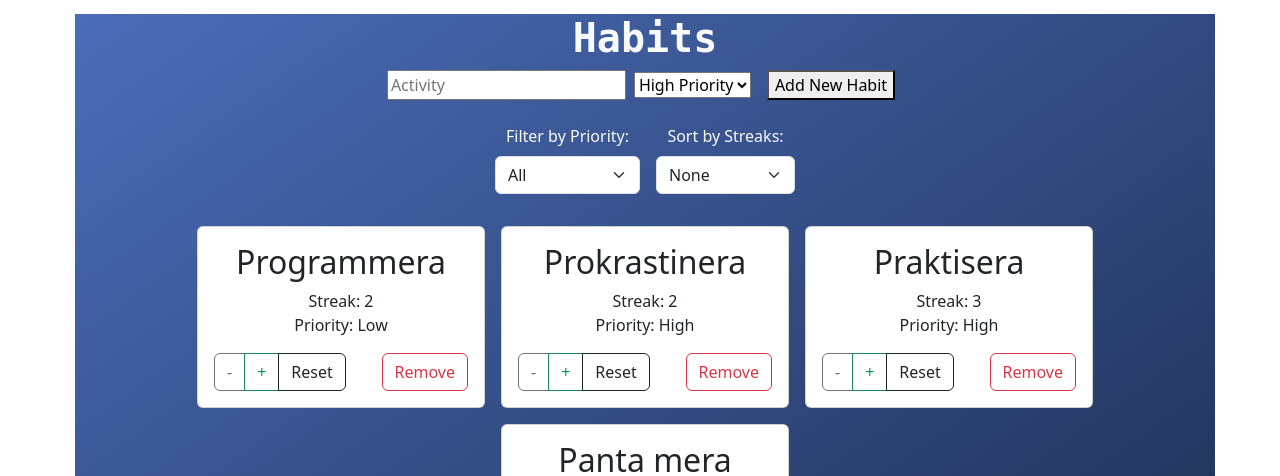
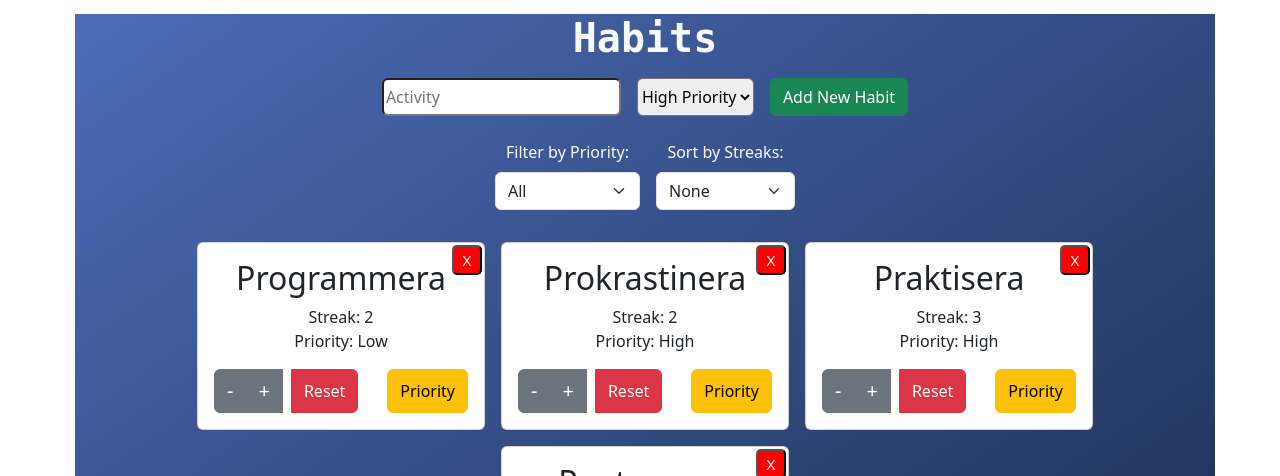
Before and after one commit to Milton3000/habitsandtasks, a React (Create React App) app: page /habits in a window 1280 px wide. Shown: the part 476-952 px from the top of the page. Built offline with nearby package versions, Linux system fonts and the light colour scheme.

Commit message:
habits css

```diff
--- a/src/components/Habits/Habits.jsx
+++ b/src/components/Habits/Habits.jsx
@@ -31,12 +31,12 @@ const Habits = ({ habits, setHabits }) => {
     setHabits(updatedHabits);
   };
 
-  // let togglePriority = (index) => {
-  //   let updatedHabits = [...habits];
-  //   updatedHabits[index].priority =
-  //     updatedHabits[index].priority === "High" ? "Low" : "High";
-  //   setHabits(updatedHabits);
-  // };
+  let togglePriority = (index) => {
+    let updatedHabits = [...habits];
+    updatedHabits[index].priority =
+      updatedHabits[index].priority === "High" ? "Low" : "High";
+    setHabits(updatedHabits);
+  };
 
   let handleFilterChange = (event) => {
     setPriorityFilter(event.target.value);
@@ -128,29 +128,35 @@ const Habits = ({ habits, setHabits }) => {
                 <div className="d-flex justify-content-between">
                   <div className="btn-group">
                     <button
-                      className="btn btn-outline-secondary"
+                      className="btn btn-secondary"
                       onClick={() => decreaseStreak(index)}
                     >
                       -
                     </button>
                     <button
-                      className="btn btn-outline-success"
+                      className="btn btn-secondary"
                       onClick={() => increaseStreak(index)}
                     >
                       +
                     </button>
                     <button
-                      className="btn btn-outline-dark"
+                      className="btn btn-danger mx-2"
                       onClick={() => resetStreak(index)}
                     >
                       Reset
                     </button>
                   </div>
                   <button
-                    className="btn btn-outline-danger"
+                    className="btn btn-warning"
+                    onClick={() => togglePriority(index)}
+                  >
+                    Priority
+                  </button>
+                  <button
+                    className="remove-button"
                     onClick={() => removeHabit(index)}
                   >
-                    Remove
+                    X
                   </button>
                 </div>
               </div>
--- a/src/components/Habits/NewHabit.jsx
+++ b/src/components/Habits/NewHabit.jsx
@@ -24,7 +24,9 @@ const NewHabit = ({ onAddHabit }) => {
 
   return (
     <>
+      <div className="d-flex justify-content-center mt-3">
         <input
+          className="mx-2 rounded"
           type="text"
           placeholder="Activity"
           value={habit}
@@ -32,11 +34,12 @@ const NewHabit = ({ onAddHabit }) => {
           required
         />
 
-      <select className="mx-2" value={priority} onChange={(e) => setPriority(e.target.value)}>
+        <select className="mx-2 rounded" value={priority} onChange={(e) => setPriority(e.target.value)}>
           <option value="High">High Priority</option>
           <option value="Low">Low Priority</option>
         </select>
-      <button className="mx-2" onClick={addHabit}>Add New Habit</button>
+        <button className="btn btn-success mx-2" onClick={addHabit}>Add New Habit</button>
+      </div>
     </>
   );
 };
--- a/src/components/Habits/StyleHabits.css
+++ b/src/components/Habits/StyleHabits.css
@@ -25,7 +25,7 @@
     width: 30rem;
     max-width: 30rem;
     margin: auto;
-} */
+}
 
 
 /* .habit-content {
@@ -38,14 +38,20 @@
     flex-direction: column;
 } */
 
-/* .habit-card .remove-button {
+.remove-button {
     position: absolute;
     top: 2px;
     right: 2px;
     background-color: red;
     color: white;
     border-radius: 5px;
-} */
+    height: 30px;
+    width: 30px;
+    font-size: 15px;
+}
+.btn-secondary {
+    font-size: 20px;
+}
 
 ul {
     list-style: none;
@@ -56,6 +62,8 @@ h2 {
     text-align: center;
 }
 
+
+
 /* .habit-list {
     margin: 0;
     padding: 0;
```
Lines whose indentation alone changed are shown as unchanged.
